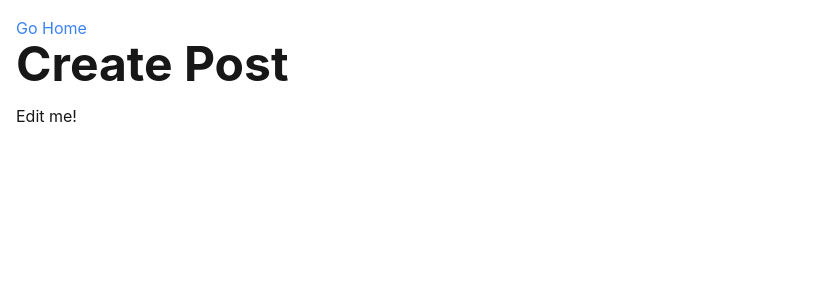
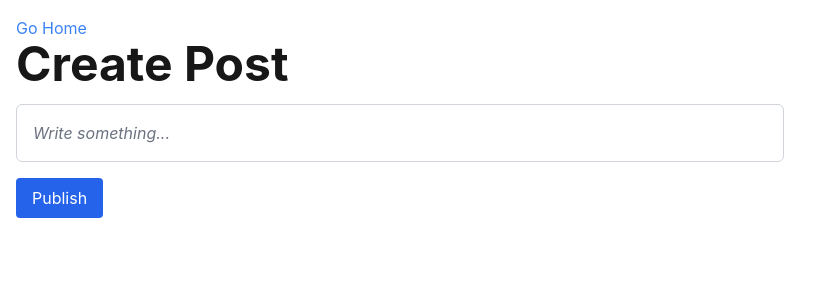
Before and after one commit to emanuelefavero/non-solo-poesia, a Next.js app: page /create-post in a window 1280 px wide. Shown: the top 300 px of the page, without its empty margins (0-831 px from the left). Built offline with nearby package versions, Linux system fonts and the light colour scheme.

Commit message:
add tiptap placeholder, publish button, api route

```diff
--- /dev/null
+++ b/src/app/api/publish-post/route.ts
@@ -0,0 +1,8 @@
+export async function POST(req: Request) {
+  const { content } = await req.json()
+
+  // TODO: Save the content to a database or a file in the Next.js server
+  console.log(content)
+
+  return Response.json({ message: 'Post published successfully!' })
+}
--- a/src/app/globals.css
+++ b/src/app/globals.css
@@ -96,3 +96,14 @@ th {
 /* img {
   @apply mx-auto;
 } */
+
+/* Style the TipTap edit placeholder */
+.tiptap-editor .ProseMirror p.is-empty::before {
+  @apply italic text-gray-500;
+  content: attr(data-placeholder);
+}
+
+/* Hide placeholder when editor is focused */
+.tiptap-editor.focused .ProseMirror p.is-empty::before {
+  content: none;
+}
--- a/src/components/TipTap.tsx
+++ b/src/components/TipTap.tsx
@@ -1,23 +1,82 @@
 'use client'
 
-import Document from '@tiptap/extension-document'
-import Paragraph from '@tiptap/extension-paragraph'
-import Text from '@tiptap/extension-text'
+import Placeholder from '@tiptap/extension-placeholder'
 import { EditorContent, useEditor } from '@tiptap/react'
+import StarterKit from '@tiptap/starter-kit'
+import { useState } from 'react'
 
-export default function TipTap() {
+export default function CreatePost() {
+  const [loading, setLoading] = useState(false)
+  const [message, setMessage] = useState('')
+  const [isFocused, setIsFocused] = useState(false)
+
   const editor = useEditor({
-    extensions: [Document, Paragraph, Text],
-    content: '<p>Edit me!</p>',
+    extensions: [
+      StarterKit,
+      Placeholder.configure({
+        placeholder: 'Write something...',
+      }),
+    ],
+    onFocus: () => setIsFocused(true),
+    onBlur: ({ editor }) => {
+      if (editor.isEmpty) setIsFocused(false)
+    },
+    content: '',
+    editorProps: {
+      attributes: {
+        class: 'border border-gray-300 p-4 rounded-md',
+      },
+    },
     immediatelyRender: false,
-    // autofocus: true,
-    // injectCSS: false,
-    // editorProps: {
-    //   attributes: {
-    //     class: 'bg-red-500',
-    //   },
-    // },
   })
 
-  return <EditorContent editor={editor} />
+  const handlePublish = async () => {
+    if (!editor) return
+    const htmlContent = editor.getHTML()
+
+    setLoading(true)
+    setMessage('')
+
+    try {
+      const response = await fetch('/api/publish-post', {
+        method: 'POST',
+        headers: {
+          'Content-Type': 'application/json',
+        },
+        body: JSON.stringify({ content: htmlContent }),
+      })
+
+      if (!response.ok) {
+        throw new Error('Failed to publish post')
+      }
+
+      setMessage('Post published successfully!')
+      editor.commands.clearContent()
+    } catch (error) {
+      if (error instanceof Error) {
+        setMessage(`Error: ${error.message}`)
+      }
+    } finally {
+      setLoading(false)
+    }
+  }
+
+  return (
+    <div className='max-w-3xl'>
+      <EditorContent
+        editor={editor}
+        className={`tiptap-editor ${isFocused ? 'focused' : ''}`}
+      />
+      <button
+        onClick={handlePublish}
+        className={`mt-4 rounded bg-blue-600 px-4 py-2 text-white ${
+          loading ? 'cursor-not-allowed opacity-50' : ''
+        }`}
+        disabled={loading}
+      >
+        {loading ? 'Publishing...' : 'Publish'}
+      </button>
+      {message && <p className='mt-4 text-green-600'>{message}</p>}
+    </div>
+  )
 }
```
